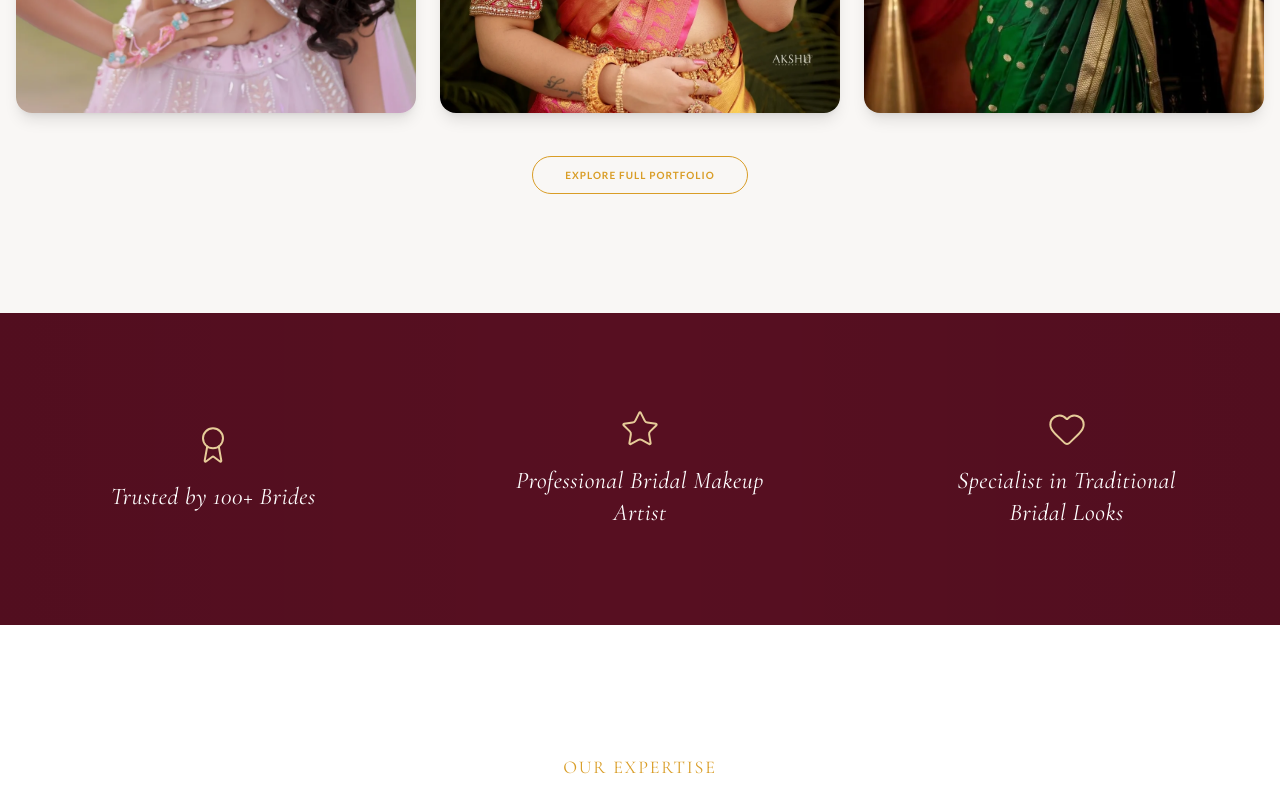
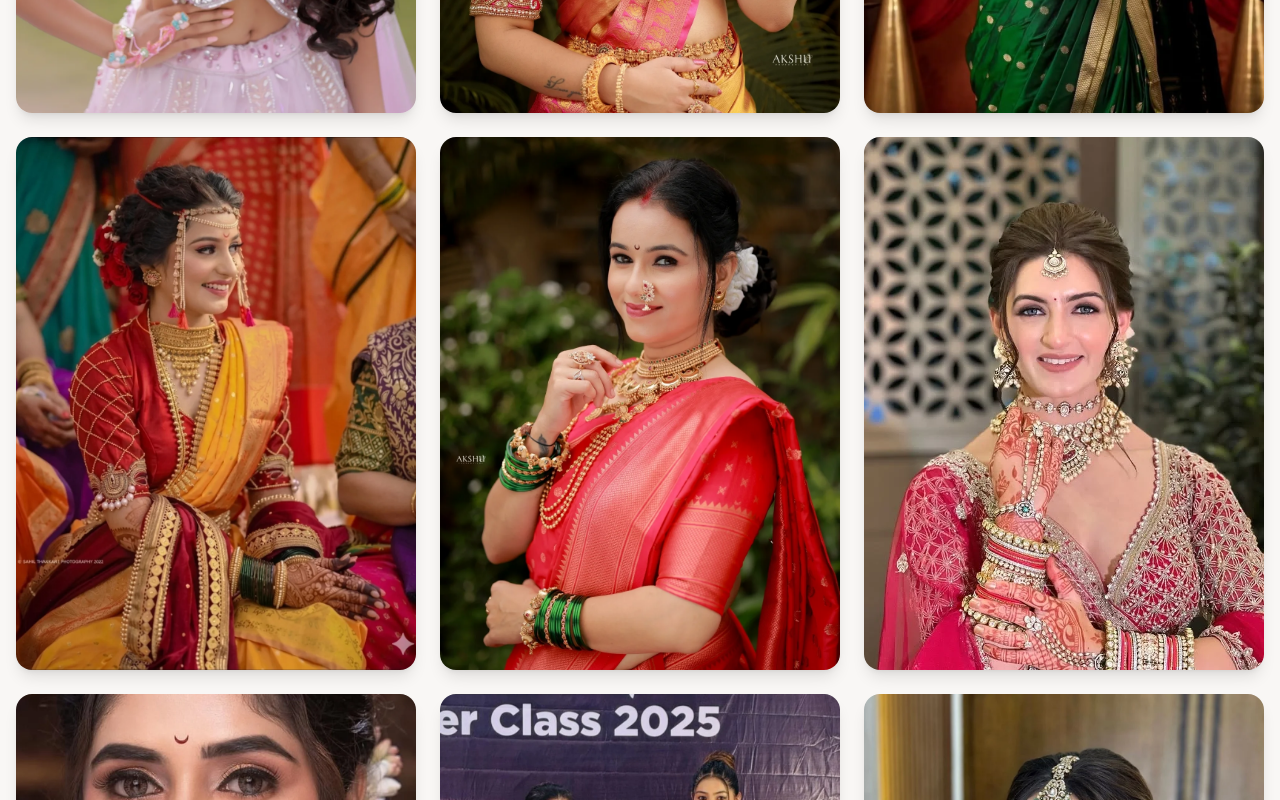
Before and after one commit to samir-shaikh7/Soniya-Repository, a React (Vite) app: page / in a window 1280 px wide. Shown: the part 2160-2960 px from the top of the page. Built offline with nearby package versions, Linux system fonts and the light colour scheme; the HTML template or start-up script is replaced by a standard one.

Commit message:
Add files via upload

```diff
--- a/src/pages/Index.tsx
+++ b/src/pages/Index.tsx
@@ -14,14 +14,12 @@ import { TESTIMONIALS_DATA } from "@/data/testimonialsData";
 import heroBride from "@/assets/hero-bride.jpg";
 import southIndian1 from "@/assets/Owner.webp";
 import heroBride2 from "@/assets/15.jpg";
-import engagement1 from "@/assets/bride-engagement-1.jpg";
-import party1 from "@/assets/bride-party-1.jpg";
 import hdMakeup from "@/assets/8.webp";
 import luxuryMakeup from "@/assets/12.webp";
 
 const Index = () => {
   // Use static data directly
-  const galleryImages = PORTFOLIO_DATA.slice(0, 6).map(d => ({ src: d.src, label: d.label, id: d.id }));
+  const galleryImages = PORTFOLIO_DATA.slice(0, 12).map(d => ({ src: d.src, label: d.label, id: d.id }));
   const loadingGallery = false;
   const testimonials = TESTIMONIALS_DATA.slice(0, 3);
   const loadingTestimonials = false;
@@ -106,7 +104,7 @@ const Index = () => {
           <SectionHeading title="Recent Bridal Work" subtitle="A curation of our latest bridal transformations and traditional designs." />
           <div className="grid grid-cols-2 md:grid-cols-3 gap-6">
             {loadingGallery ? (
-              Array.from({ length: 6 }).map((_, i) => <Skeleton key={i} className="aspect-[3/4] rounded-2xl" />)
+              Array.from({ length: 12 }).map((_, i) => <Skeleton key={i} className="aspect-[3/4] rounded-2xl" />)
             ) : (
               galleryImages.map((img, i) => (
                 <motion.div
```
